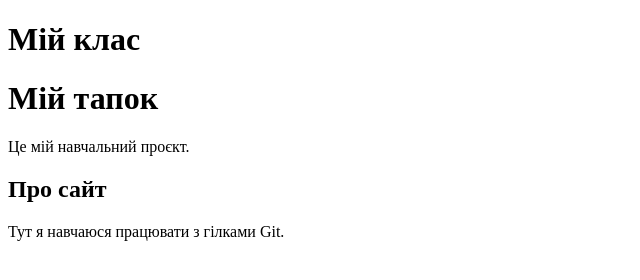
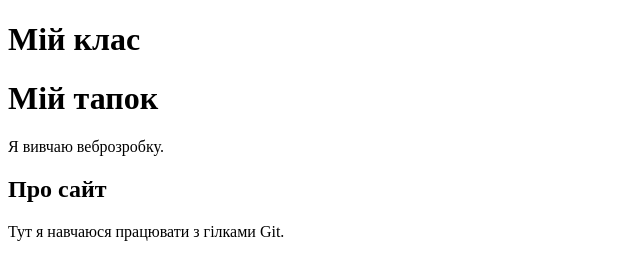
Before and after one commit to MatveevaVi/first, a plain HTML site: page index.html in a window 1280 px wide. Shown: the full height of the page, 0-640 px from the left. Drawn offline with Linux system fonts and the light colour scheme.

Commit message:
Update subtitle on main

```diff
--- a/index.html
+++ b/index.html
@@ -7,7 +7,7 @@
 <body>
   <h1>Мій клас</h1>
   <h1>Мій тапок</h1>
-  <p>Це мій навчальний проєкт.</p>
+  <p>Я вивчаю веброзробку.</p>
   <section>
     <h2>Про сайт</h2>
     <p>Тут я навчаюся працювати з гілками Git.</p>
```
